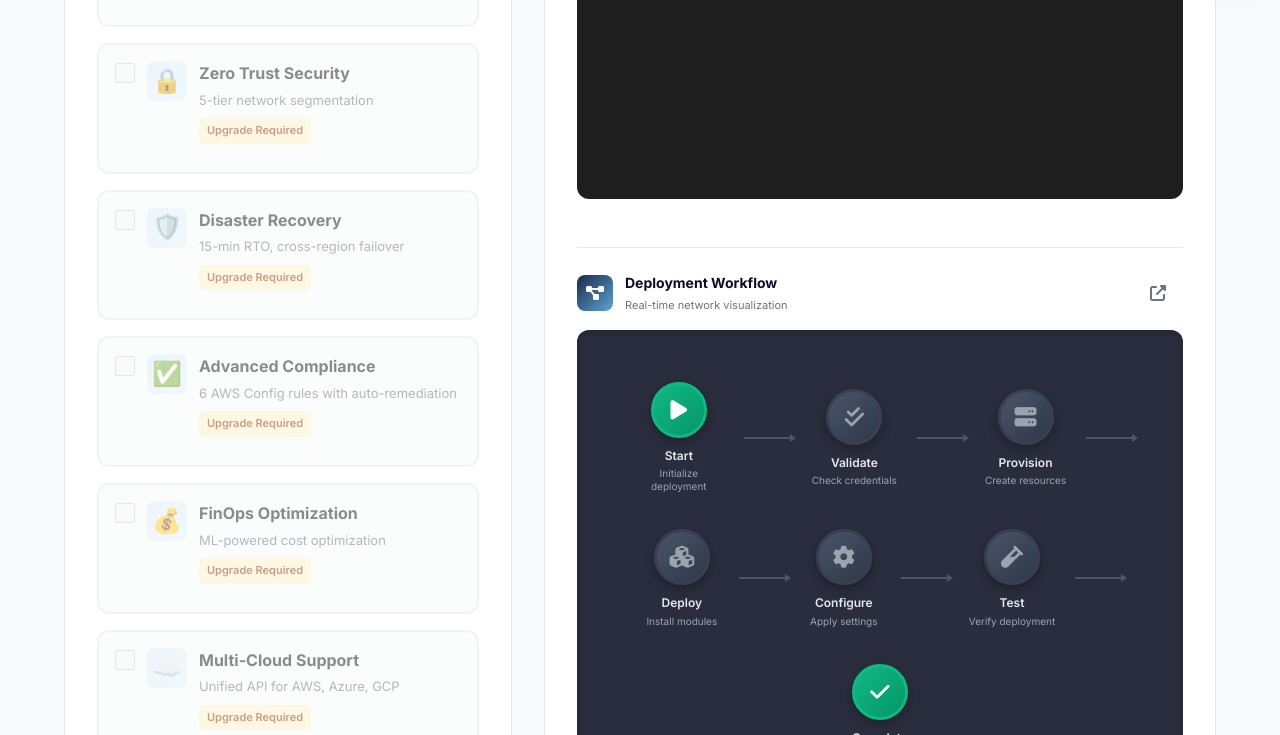
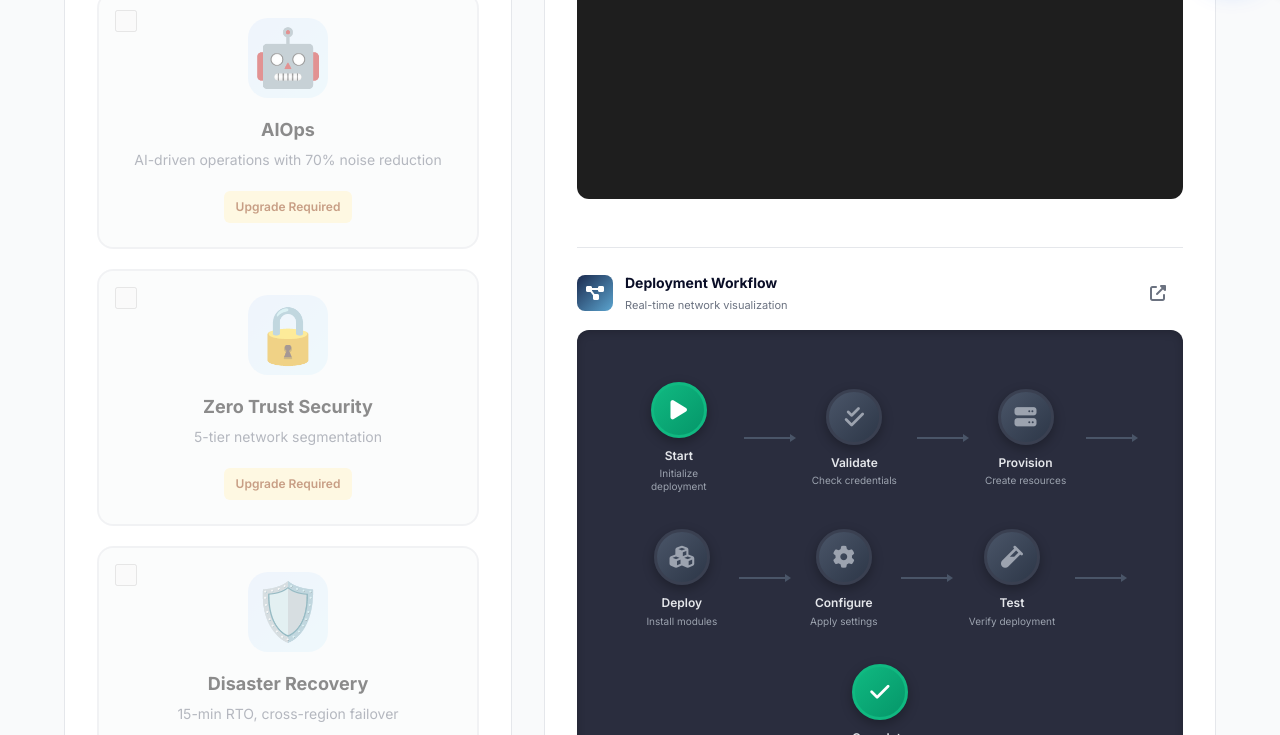
Before and after one commit to Botbynetz/Cloud-Infrastructure-Automation, a plain HTML site: page deploy.html in a window 1280 px wide. Shown: the part 803-1538 px from the top of the page. Drawn offline with nearby package versions, Linux system fonts and the light colour scheme; sample sign-in values are in the browser's storage.

Commit message:
style: Redesign module cards to be more iconic like pricing page
- Large centered icons (80x80px, 56px font)
- Clean centered text layout
- Checkbox moved to top-left corner
- Bigger cards with more padding (24px)
- Enhanced hover effects (translateY -4px)
- Stronger selected state with gradient background
- Icon background changes on selection
- More spacing and breathing room
- Rounded corners (16px)
- Update cache to v6.1

Now matches the iconic style of pricing page!

```diff
--- a/deploy.html
+++ b/deploy.html
@@ -499,30 +499,32 @@
         /* Module Grid Styles */
         .module-grid {
             display: grid;
-            grid-template-columns: repeat(auto-fill, minmax(300px, 1fr));
-            gap: 16px;
+            grid-template-columns: repeat(auto-fill, minmax(280px, 1fr));
+            gap: 20px;
             margin-bottom: 24px;
         }
 
         .module-card {
             background: white;
             border: 2px solid #E5E7EB;
-            border-radius: 12px;
-            padding: 16px;
+            border-radius: 16px;
+            padding: 24px;
             cursor: pointer;
             transition: all 0.3s ease;
             position: relative;
+            text-align: center;
         }
 
         .module-card:hover {
             border-color: var(--primary);
-            box-shadow: 0 4px 12px rgba(0, 102, 255, 0.1);
-            transform: translateY(-2px);
+            box-shadow: 0 8px 24px rgba(0, 102, 255, 0.15);
+            transform: translateY(-4px);
         }
 
         .module-card.selected {
             border-color: var(--primary);
-            background: linear-gradient(135deg, rgba(0, 102, 255, 0.05), rgba(0, 191, 255, 0.05));
+            background: linear-gradient(135deg, rgba(0, 102, 255, 0.08), rgba(0, 191, 255, 0.08));
+            box-shadow: 0 8px 24px rgba(0, 102, 255, 0.2);
         }
 
         .module-card.disabled {
@@ -537,55 +539,57 @@
             transform: none;
         }
 
-        .module-card-header {
-            display: flex;
-            align-items: flex-start;
-            gap: 12px;
-            margin-bottom: 12px;
+        .module-checkbox-wrapper {
+            position: absolute;
+            top: 16px;
+            left: 16px;
         }
 
         .module-checkbox {
-            width: 20px;
-            height: 20px;
+            width: 22px;
+            height: 22px;
             cursor: pointer;
-            margin-top: 2px;
+            accent-color: var(--primary);
         }
 
         .module-icon {
-            font-size: 24px;
-            width: 40px;
-            height: 40px;
+            font-size: 56px;
+            width: 80px;
+            height: 80px;
             display: flex;
             align-items: center;
             justify-content: center;
-            border-radius: 8px;
+            border-radius: 20px;
+            margin: 0 auto 20px;
             background: linear-gradient(135deg, rgba(0, 102, 255, 0.1), rgba(0, 191, 255, 0.1));
         }
 
-        .module-card-content {
-            flex: 1;
+        .module-card.selected .module-icon {
+            background: linear-gradient(135deg, rgba(0, 102, 255, 0.2), rgba(0, 191, 255, 0.2));
         }
 
         .module-card-title {
-            font-size: 16px;
+            font-size: 18px;
             font-weight: 700;
             color: var(--text);
-            margin-bottom: 4px;
+            margin-bottom: 8px;
+            line-height: 1.3;
         }
 
         .module-card-desc {
-            font-size: 13px;
+            font-size: 14px;
             color: var(--text-light);
-            line-height: 1.5;
+            line-height: 1.6;
+            margin-bottom: 12px;
         }
 
         .module-card-badge {
             display: inline-block;
             background: #FEF3C7;
             color: #92400E;
-            padding: 4px 8px;
-            border-radius: 4px;
-            font-size: 11px;
+            padding: 6px 12px;
+            border-radius: 6px;
+            font-size: 12px;
             font-weight: 600;
             margin-top: 8px;
         }
@@ -594,9 +598,9 @@
             background: linear-gradient(135deg, var(--primary), var(--secondary));
             color: white;
             border: none;
-            padding: 10px 20px;
-            border-radius: 8px;
-            font-size: 14px;
+            padding: 12px 24px;
+            border-radius: 10px;
+            font-size: 15px;
             font-weight: 600;
             cursor: pointer;
             display: flex;
@@ -607,7 +611,7 @@
 
         .btn-select-all:hover {
             transform: translateY(-2px);
-            box-shadow: 0 4px 12px rgba(0, 102, 255, 0.3);
+            box-shadow: 0 6px 16px rgba(0, 102, 255, 0.4);
         }
 
         .deployment-summary {
@@ -1497,7 +1501,7 @@
     <script src="https://cdn.socket.io/4.5.4/socket.io.min.js"></script>
     <script src="auth-guard.js"></script>
     <script src="script.js"></script>
-    <script src="deploy.js?v=6.0"></script>
+    <script src="deploy.js?v=6.1"></script>
     <script src="mode-toggle.js"></script>
     <script src="pip-deployment.js"></script>
 
--- a/deploy.js
+++ b/deploy.js
@@ -229,19 +229,17 @@ document.addEventListener('DOMContentLoaded', function() {
             card.dataset.moduleId = moduleId;
 
             card.innerHTML = `
-                <div class="module-card-header">
+                <div class="module-checkbox-wrapper">
                     <input type="checkbox"
                            class="module-checkbox"
                            id="module-${moduleId}"
                            value="${moduleId}"
                            ${!isAvailable ? 'disabled' : ''}>
-                    <div class="module-icon">${module.icon}</div>
-                    <div class="module-card-content">
-                        <div class="module-card-title">${module.name}</div>
-                        <div class="module-card-desc">${module.description}</div>
-                        ${!isAvailable ? '<span class="module-card-badge">Upgrade Required</span>' : ''}
-                    </div>
                 </div>
+                <div class="module-icon">${module.icon}</div>
+                <div class="module-card-title">${module.name}</div>
+                <div class="module-card-desc">${module.description}</div>
+                ${!isAvailable ? '<span class="module-card-badge">Upgrade Required</span>' : ''}
             `;
 
             // Click handler for card
```
